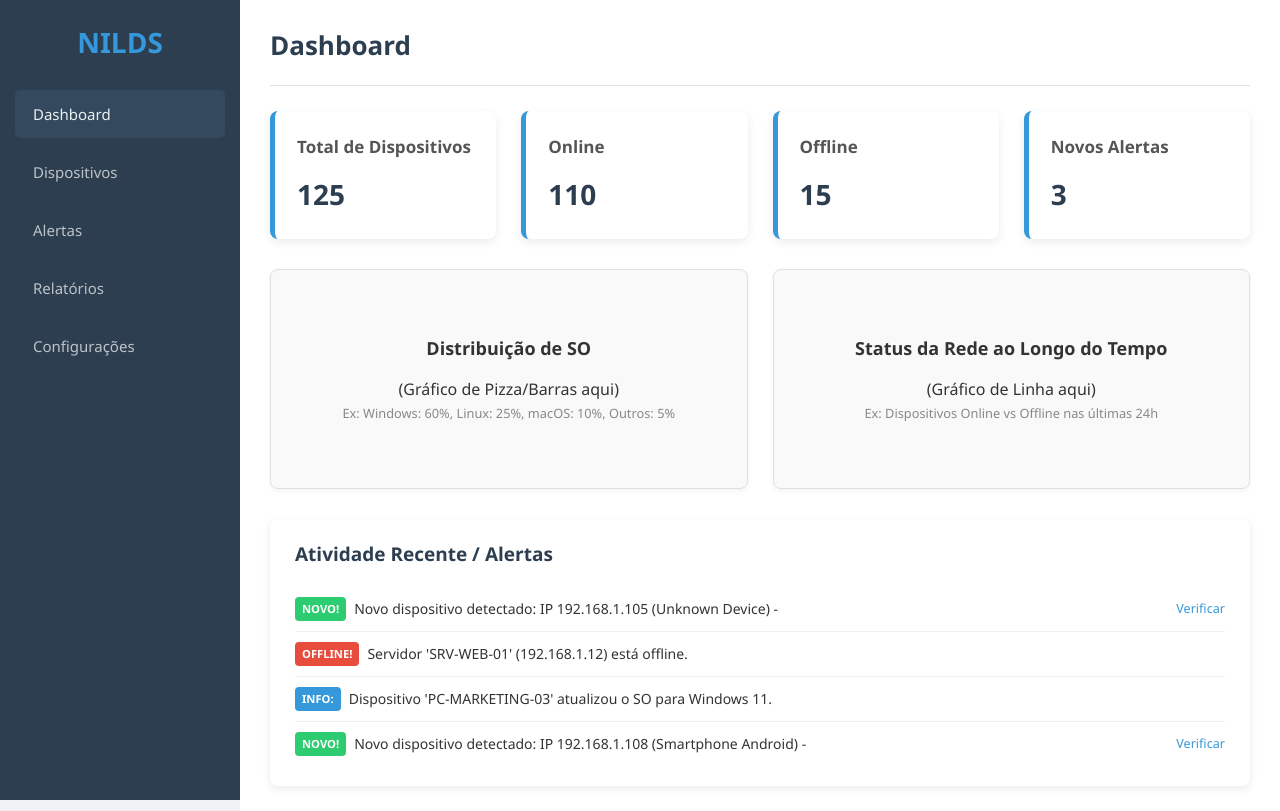
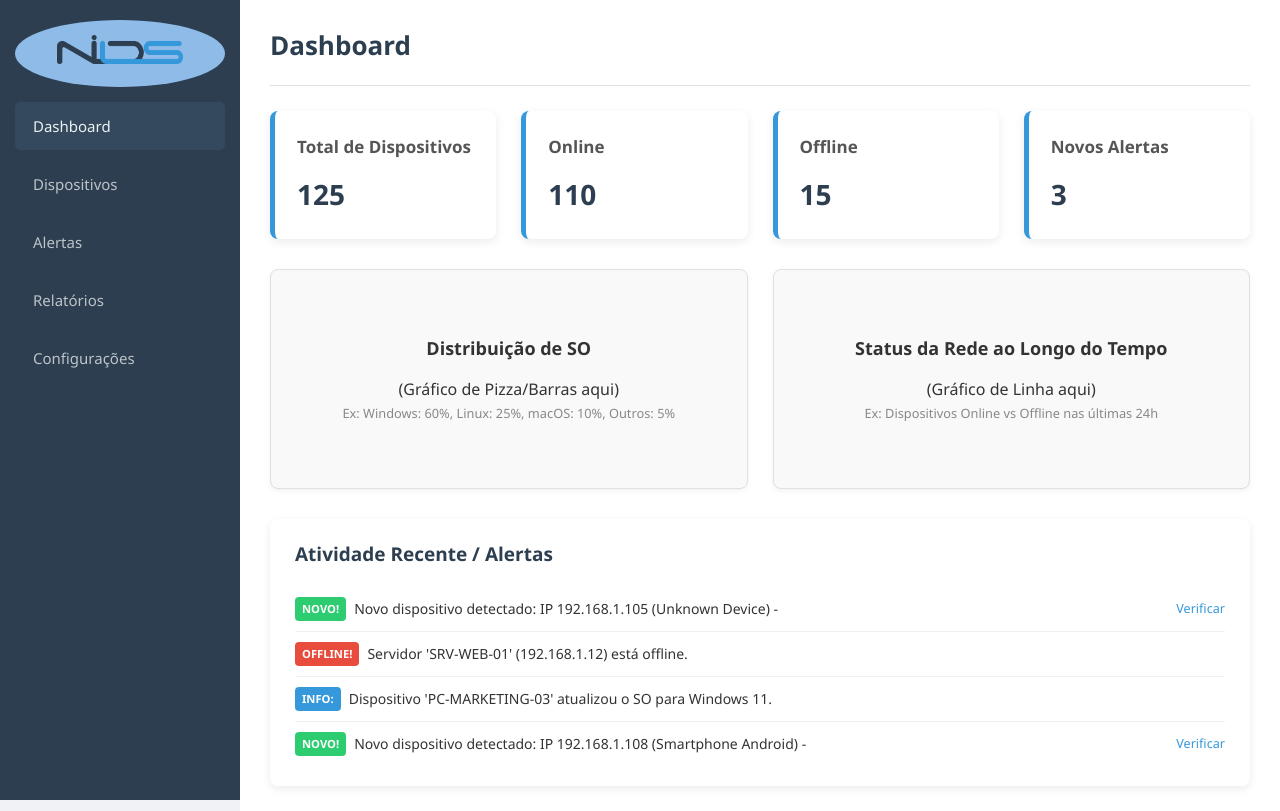
Before and after one commit to dev-dkk/nilds-SistemaGerenciamentoDispositivosRede, a plain HTML site: page pages/index.html in a window 1280 px wide. Drawn offline with Linux system fonts and the light colour scheme.

Commit message:
Adicionando logo no html e css e estilizando, mas ainda será refeita a logo pois o background do container não ficou legal segundo Sérgio Roney

```diff
--- a/assets/src/style.css
+++ b/assets/src/style.css
@@ -30,13 +30,18 @@ body {
     left: 0;
     top: 0;
 }
+.sidebar .side-bar-logo-container{
+    text-align: center;
+    padding: 15px;
+    margin-bottom: 15px;
+    background-color: #8ebbe8;
+    border-radius: 100%;
+}
 
-.sidebar h2 {
-    text-align: center;
-    margin-bottom: 25px;
-    font-size: 28px;
-    font-weight: 600;
-    color: #3498db; /* NAM title color */
+.sidebar .side-bar-logo-container img{
+    max-width: 70%;
+    height: auto;
+    max-height: 50px;
 }
 
 .sidebar nav ul {
--- a/pages/index.html
+++ b/pages/index.html
@@ -9,7 +9,9 @@
 <body>
     <div class="container">
         <aside class="sidebar">
-            <h2>NILDS</h2>
+            <div class="side-bar-logo-container">
+                    <img src="../assets/images/logo.png" alt="Logo NILDS">
+                </div>
             <nav>
                 <ul>
                     <li><a href="index.html" class="active">Dashboard</a></li>
```
Also changed, not shown: assets/src/login_style.css (+12 -5 lines), pages/alertas.html (+3 -1 lines), pages/config.html (+3 -1 lines), pages/dispositivos.html (+3 -1 lines), pages/login.html (+3 -1 lines), pages/relatorio.html (+3 -1 lines).
